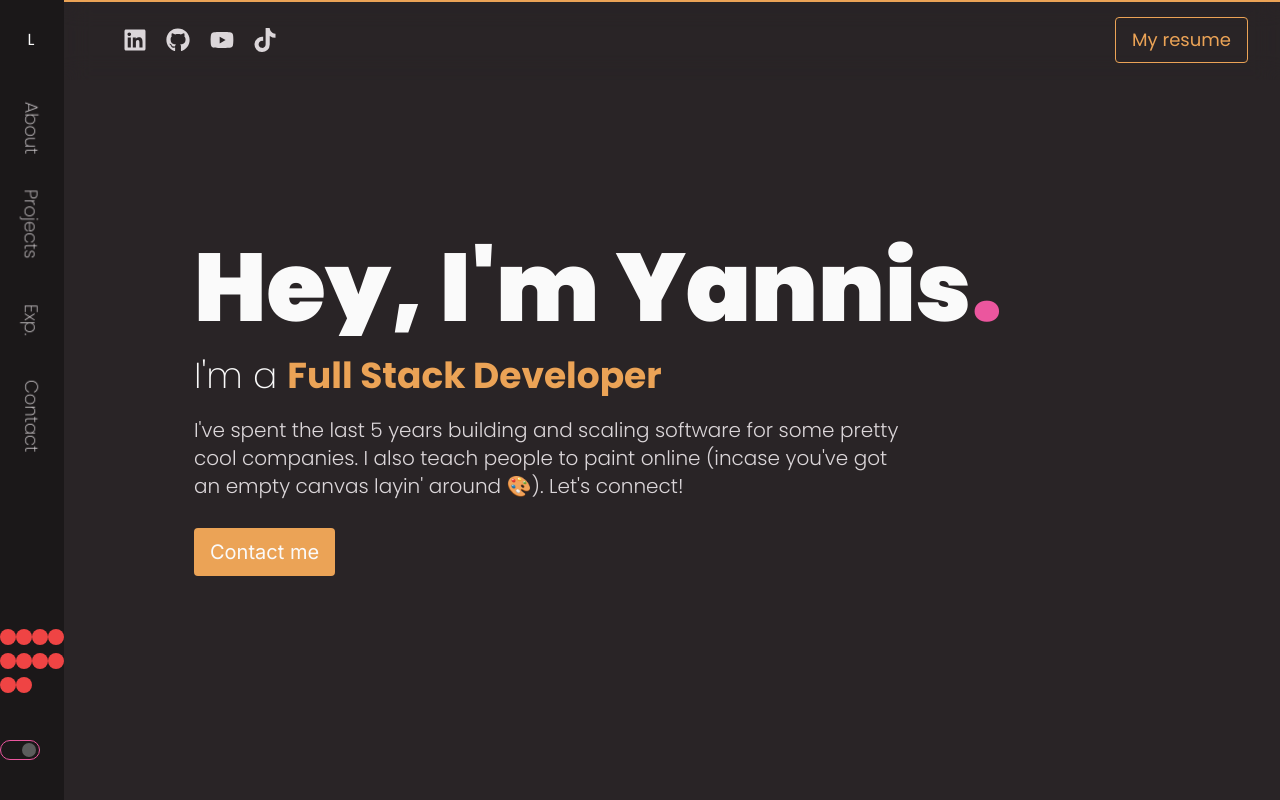
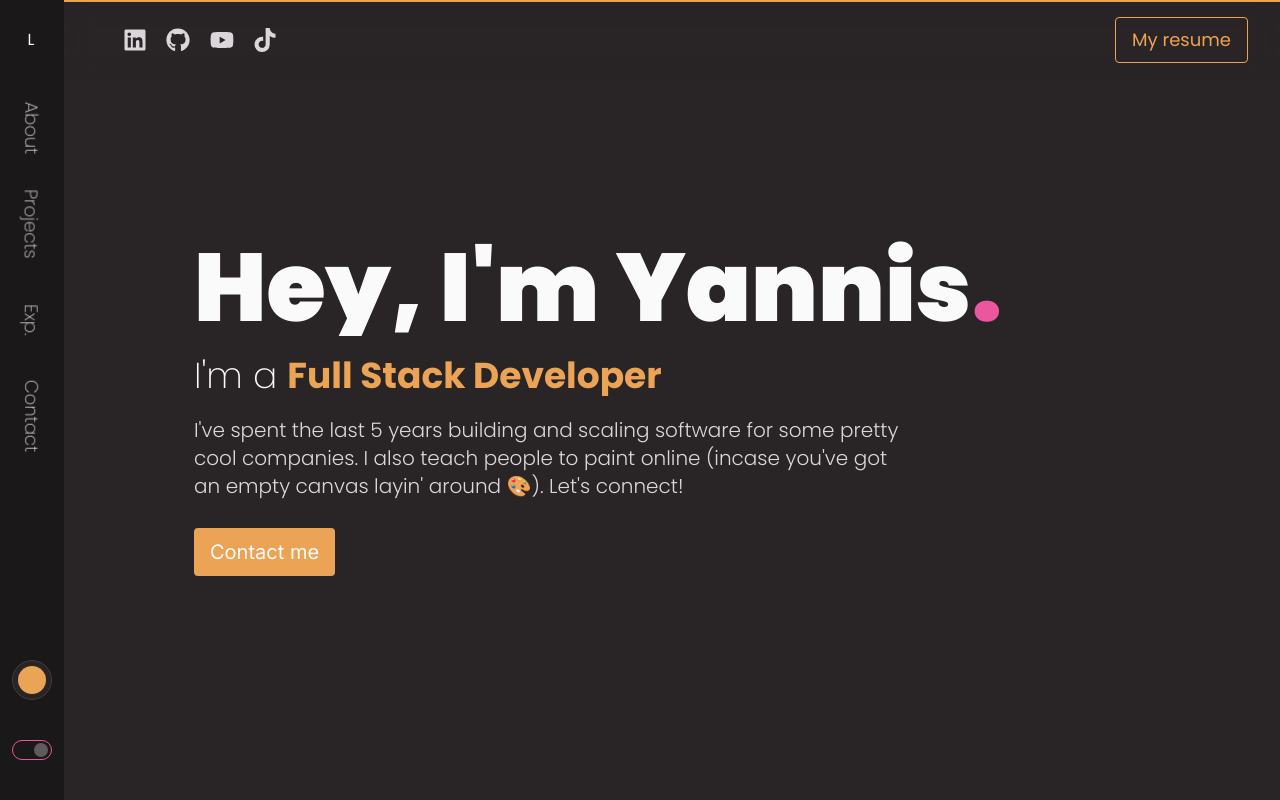
Before and after one commit to Voltz7788/personal-portfolio-v2, a Next.js app: page / in a window 1280 px wide. Shown: the top 800 px of the page. Built offline with nearby package versions, Linux system fonts and the light colour scheme.

Commit message:
feat: style theme selector

```diff
--- /dev/null
+++ b/app/components/Animation/FadeUpOnPress.tsx
@@ -0,0 +1,51 @@
+import { useEffect, useContext, ReactNode } from "react";
+import { motion, useAnimation } from "framer-motion";
+import { ThemeContext } from "../Providers/ThemeProvider";
+
+export default function FadeUpOnPress({
+  open,
+  children,
+  index,
+  name,
+}: {
+  open: boolean;
+  children: ReactNode;
+  index: number;
+  name: string;
+}) {
+  const [theme] = useContext(ThemeContext);
+  const fadeUpControls = useAnimation();
+
+  useEffect(() => {
+    if (!open) {
+      fadeUpControls.start("fadeUp");
+    } else {
+    }
+  }, [name, open, theme.secondary, fadeUpControls]);
+
+  return (
+    <motion.div
+      variants={{
+        initial: {
+          y: "100%",
+          opacity: 0,
+          scale: 0,
+          display: "none",
+          transition: { delay: 0.1 },
+        },
+        fadeUp: {
+          y: "0%",
+          opacity: 1,
+          display: "block",
+          scale: 1,
+          transition: { delay: 0.04 * index },
+        },
+      }}
+      initial={"initial"}
+      animate={"fadeUp"}
+      exit={"initial"}
+    >
+      {children}
+    </motion.div>
+  );
+}
--- a/app/components/Navigation/ThemeSelector.tsx
+++ b/app/components/Navigation/ThemeSelector.tsx
@@ -1,57 +1,94 @@
-import { useContext } from "react";
+import { useContext, useEffect, useState } from "react";
 import { ThemeContext } from "../Providers/ThemeProvider";
+import { themesList } from "@/app/data/themesList";
+import { AnimatePresence, motion, useAnimation } from "framer-motion";
+import FadeUpOnPress from "../Animation/FadeUpOnPress";
 
 export default function ThemeSelector() {
-  const [theme, setTheme] = useContext(ThemeContext);
+  const [mainTheme, setMainTheme] = useContext(ThemeContext);
+  const [open, setOpen] = useState(false);
 
   const handleThemeChange = (newTheme: string) => {
-    if (setTheme) {
-      setTheme({ ...theme, secondary: newTheme });
+    if (setMainTheme) {
+      setMainTheme({ ...mainTheme, secondary: newTheme });
     }
   };
 
+  const containerControls = useAnimation();
+  const previewControls = useAnimation();
+
+  useEffect(() => {
+    if (open) {
+      containerControls.start("animate");
+      previewControls.start("animate");
+    } else {
+      containerControls.start("initial");
+      previewControls.start("initial");
+    }
+  }, [open, containerControls, previewControls]);
+
   return (
-    <div className="mb-10">
-      <button
-        className="bg-red-500 h-4 w-4 rounded-full"
-        onClick={() => handleThemeChange("cookiesAndCream")}
-      />
-      <button
-        className="bg-red-500 h-4 w-4 rounded-full"
-        onClick={() => handleThemeChange("wine")}
-      />
-      <button
-        className="bg-red-500 h-4 w-4 rounded-full"
-        onClick={() => handleThemeChange("oldMoney")}
-      />
-      <button
-        className="bg-red-500 h-4 w-4 rounded-full"
-        onClick={() => handleThemeChange("moss")}
-      />
-      <button
-        className="bg-red-500 h-4 w-4 rounded-full"
-        onClick={() => handleThemeChange("grape")}
-      />
-      <button
-        className="bg-red-500 h-4 w-4 rounded-full"
-        onClick={() => handleThemeChange("moon")}
-      />
-      <button
-        className="bg-red-500 h-4 w-4 rounded-full"
-        onClick={() => handleThemeChange("joker")}
-      />
-      <button
-        className="bg-red-500 h-4 w-4 rounded-full"
-        onClick={() => handleThemeChange("honeycomb")}
-      />
-      <button
-        className="bg-red-500 h-4 w-4 rounded-full"
-        onClick={() => handleThemeChange("mint")}
-      />
-      <button
-        className="bg-red-500 h-4 w-4 rounded-full"
-        onClick={() => handleThemeChange("default")}
-      />
-    </div>
+    <AnimatePresence>
+      <motion.div
+        variants={containerVariants}
+        initial={"initial"}
+        animate={containerControls}
+        className={`mx-auto relative mb-10 flex justify-between
+       flex-col items-center border border-border gap-2  transition-colors duration-300
+        rounded-full overflow-hidden ${
+          open ? "bg-foreground py-3" : "bg-foreground py-0"
+        }`}
+        onClick={() => setOpen(!open)}
+      >
+        <div className="grid place-content-center absolute bg-transparent h-full w-full rounded-full">
+          <motion.div
+            variants={previewVariants}
+            initial={"initial"}
+            animate={previewControls}
+            className="top-1 bg-secondary h-7 w-7 rounded-full"
+          />
+        </div>
+
+        {themesList.map((theme, index) => (
+          <motion.div key={theme.name} className={` h-7 w-7 rounded-full`}>
+            {open && (
+              <FadeUpOnPress
+                open={open}
+                index={themesList.length - index}
+                name={theme.name}
+              >
+                <motion.button
+                  className={`h-7 w-7 rounded-full ${theme.color.secondary}`}
+                  onClick={() => handleThemeChange(theme.name)}
+                />
+              </FadeUpOnPress>
+            )}
+          </motion.div>
+        ))}
+      </motion.div>
+    </AnimatePresence>
   );
 }
+
+const containerVariants = {
+  initial: {
+    height: 40,
+    width: 40,
+    transition: {
+      duration: 0.13,
+    },
+  },
+  animate: {
+    height: 40 * 10,
+    width: 40,
+    transition: { type: "spring", duration: 0.3, delay: 0.1 },
+  },
+};
+
+const previewVariants = {
+  initial: {
+    scale: 1,
+    transition: { type: "spring", duration: 0.7, delay: 0.1 },
+  },
+  animate: { scale: 0, transition: { duration: 0.1 } },
+};
--- /dev/null
+++ b/app/data/themesList.ts
@@ -0,0 +1,45 @@
+export const themesList: {
+  name: string;
+  color: { primary: string; secondary: string };
+}[] = [
+  {
+    name: "cookiesAndCream",
+    color: { primary: "bg-[#EB569E]", secondary: "bg-[#EBA356]" },
+  },
+  {
+    name: "wine",
+    color: { primary: "bg-[#42117E]", secondary: "bg-[#7E114D]" },
+  },
+  {
+    name: "oldMoney",
+    color: { primary: "bg-[#838244]", secondary: "bg-[#834445]" },
+  },
+  {
+    name: "moss",
+    color: { primary: "bg-[#3D7E8F]", secondary: "bg-[#568F3D]" },
+  },
+  {
+    name: "grape",
+    color: { primary: "bg-[#B336DD]", secondary: "bg-[#3636DD]" },
+  },
+  {
+    name: "moon",
+    color: { primary: "bg-[#119788]", secondary: "bg-[#02AAF2]" },
+  },
+  {
+    name: "joker",
+    color: { primary: "bg-[#8732D2]", secondary: "bg-[#32D287]" },
+  },
+  {
+    name: "honeycomb",
+    color: { primary: "bg-[#1872E7]", secondary: "bg-[#E7D218]" },
+  },
+  {
+    name: "mint",
+    color: { primary: "bg-[#02E3A3]", secondary: "bg-[#02D8E3]" },
+  },
+  {
+    name: "default",
+    color: { primary: "bg-[#5966F3]", secondary: "bg-[#F35999]" },
+  },
+];
```
